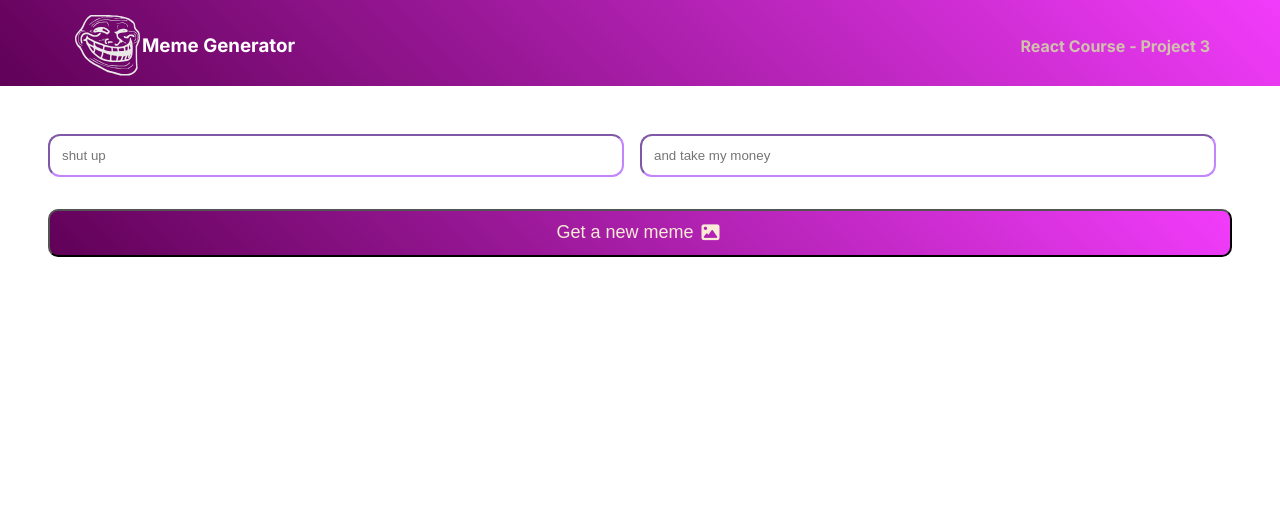
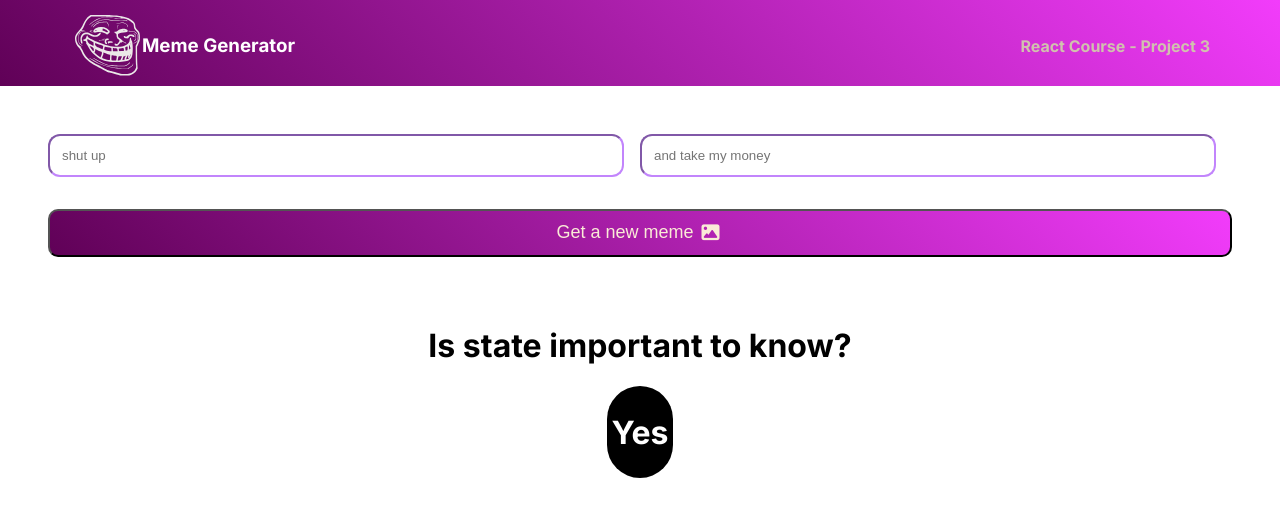
Before and after one commit to brandonfelty/react_tutorial, a React (Create React App) app: page /meme_gen in a window 1280 px wide. Shown: the top 516 px of the page. Built offline with nearby package versions, Linux system fonts and the light colour scheme.

Commit message:
sets up challenge

```diff
--- /dev/null
+++ b/src/pages/MemeGenerator.css
@@ -0,0 +1,13 @@
+.state {
+  display: flex;
+  flex-direction: column;
+  align-items: center;
+}
+
+.state-answer {
+  background-color: black;
+  color: white;
+  border-radius: 50px;
+  width: fit-content;
+  padding: 5px;
+}
--- a/src/pages/MemeGenerator.jsx
+++ b/src/pages/MemeGenerator.jsx
@@ -1,6 +1,7 @@
 import React from 'react';
 import NavBar from '../components/NavBar';
 import Meme from '../components/Meme';
+import './MemeGenerator.css'
 
 const MemeGenerator = () => {
   return (
@@ -11,6 +12,12 @@ const MemeGenerator = () => {
         pic='meme-logo'
       />
       <Meme />
+      <div className='state'>
+        <h1>Is state important to know?</h1>
+        <div className='state-answer'>
+          <h1>Yes</h1>
+        </div>
+      </div>
     </div>
   )
 };
```
